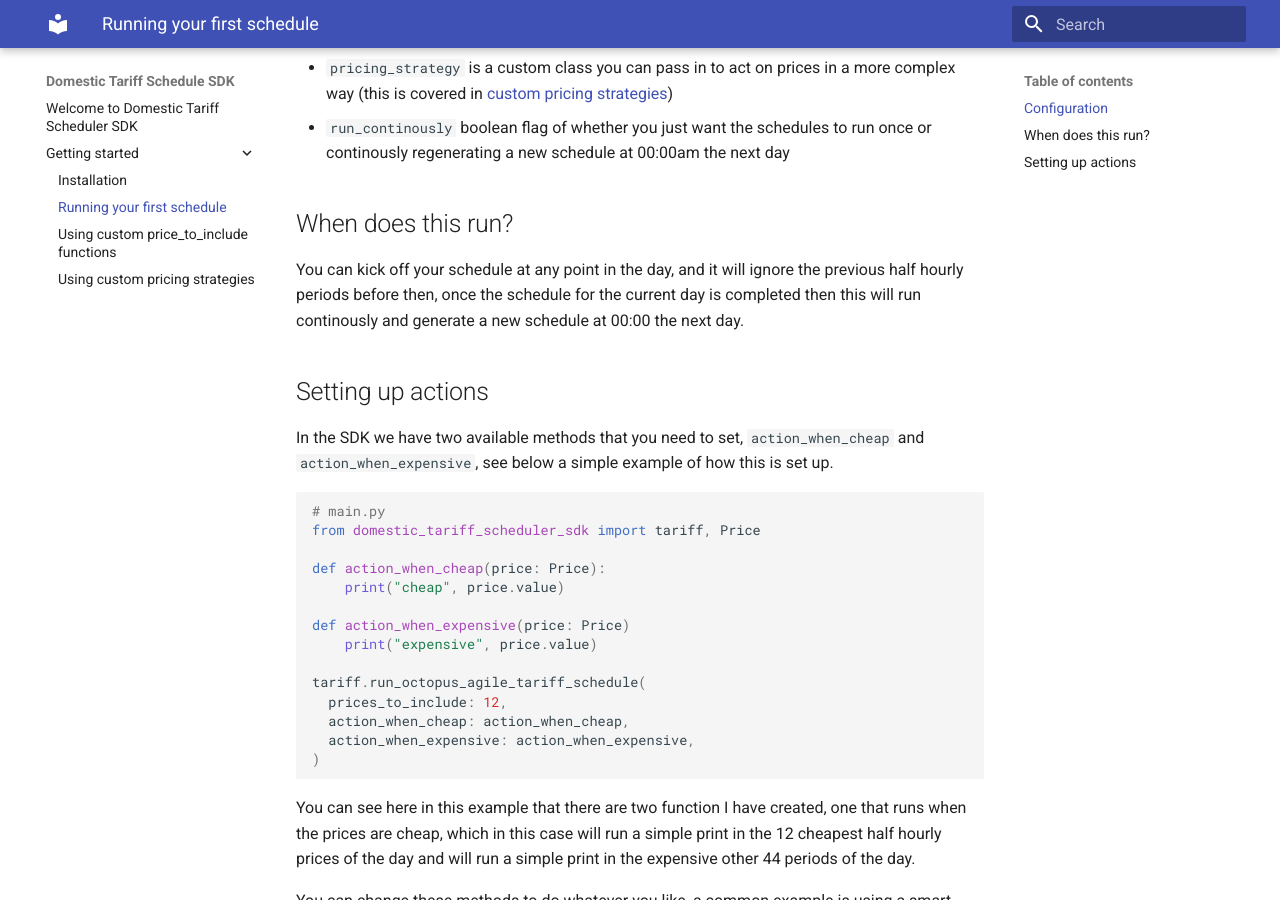
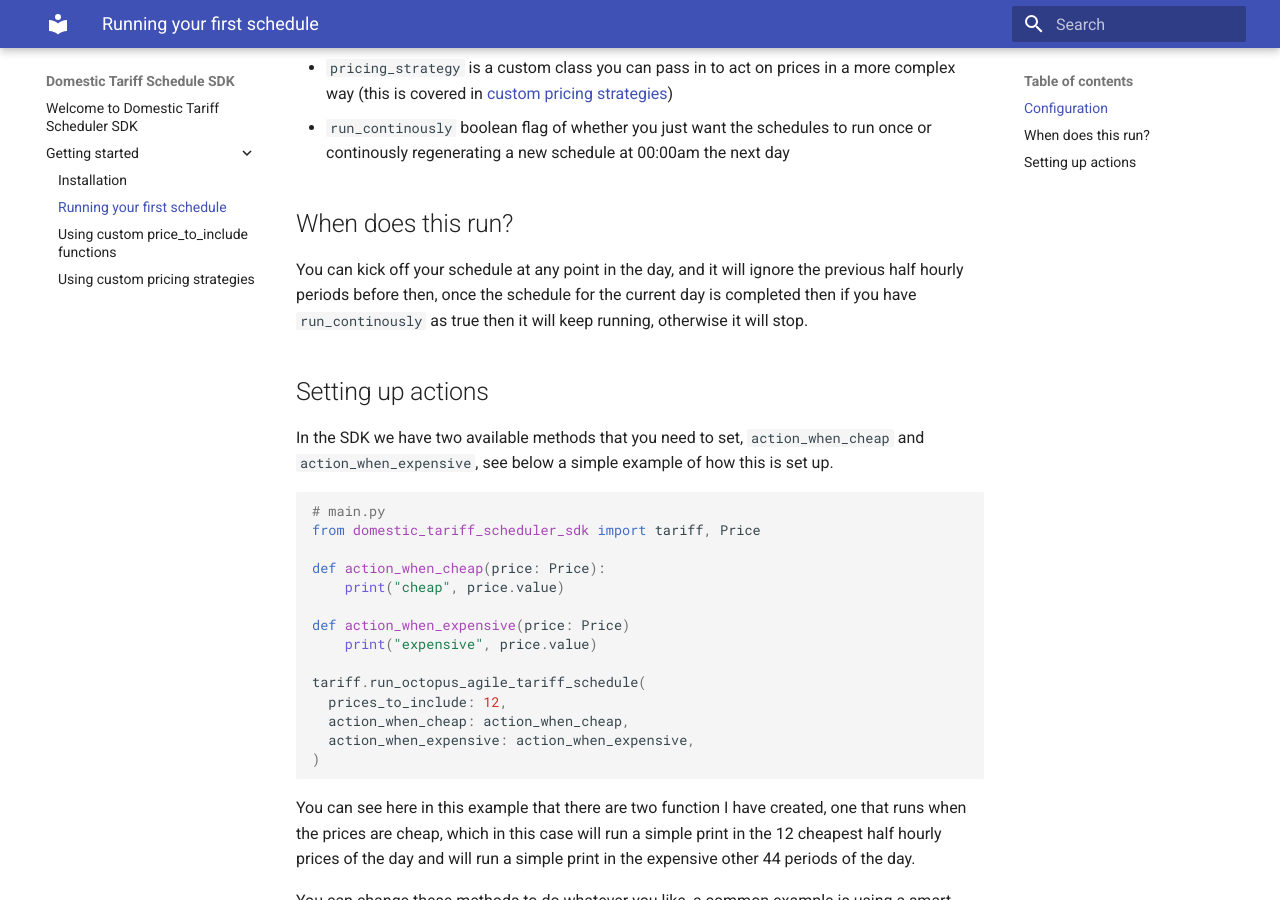
Before and after one commit to craigwh10/energy-tariff-scheduler, an MkDocs documentation site: the page built from docs/getting-started/running-first-schedule.md, in a window 1280 px wide and 900 px high, scrolled down 420 px. Built offline with MkDocs 1.6.1 and Material for MkDocs 9.7.7, drawn with Linux system fonts in a browser that asks for light colours.

Commit message:
explain scheduling a bit better

```diff
--- a/docs/getting-started/running-first-schedule.md
+++ b/docs/getting-started/running-first-schedule.md
@@ -12,7 +12,7 @@
 
 ## When does this run?
 
-You can kick off your schedule at any point in the day, and it will ignore the previous half hourly periods before then, once the schedule for the current day is completed then this will run continously and generate a new schedule at 00:00 the next day.
+You can kick off your schedule at any point in the day, and it will ignore the previous half hourly periods before then, once the schedule for the current day is completed then if you have `run_continously` as true then it will keep running, otherwise it will stop.
 
 ## Setting up actions
 
```
